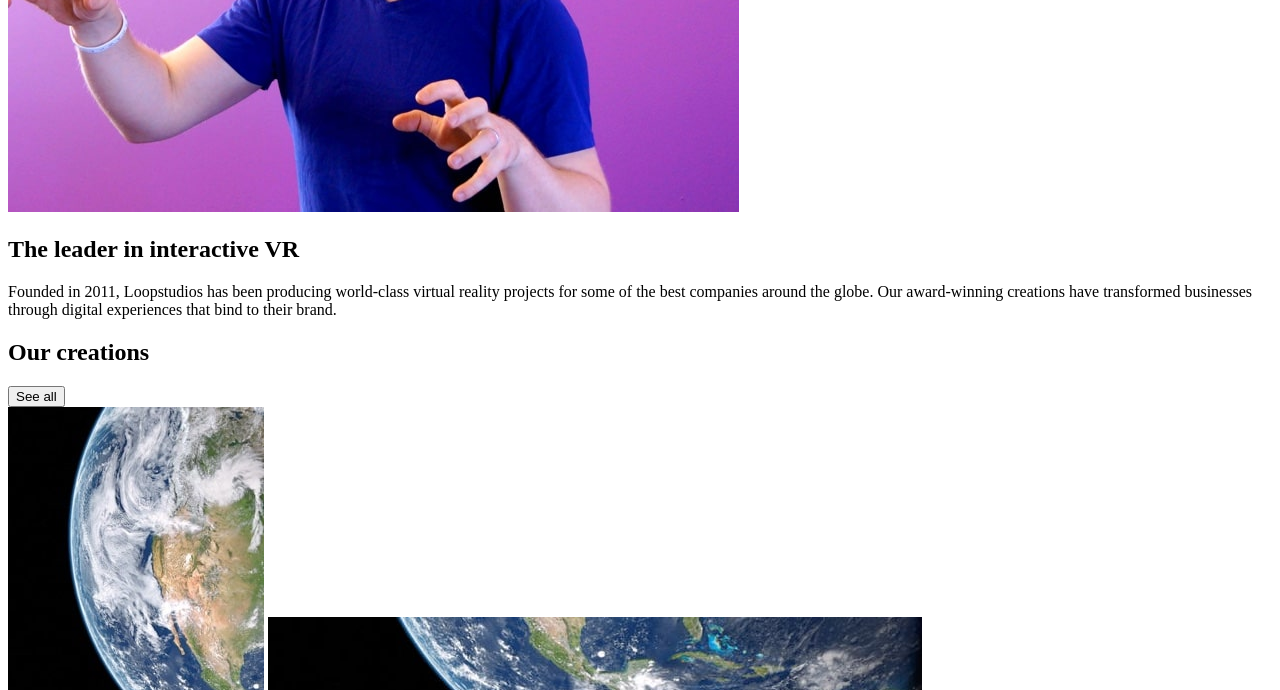
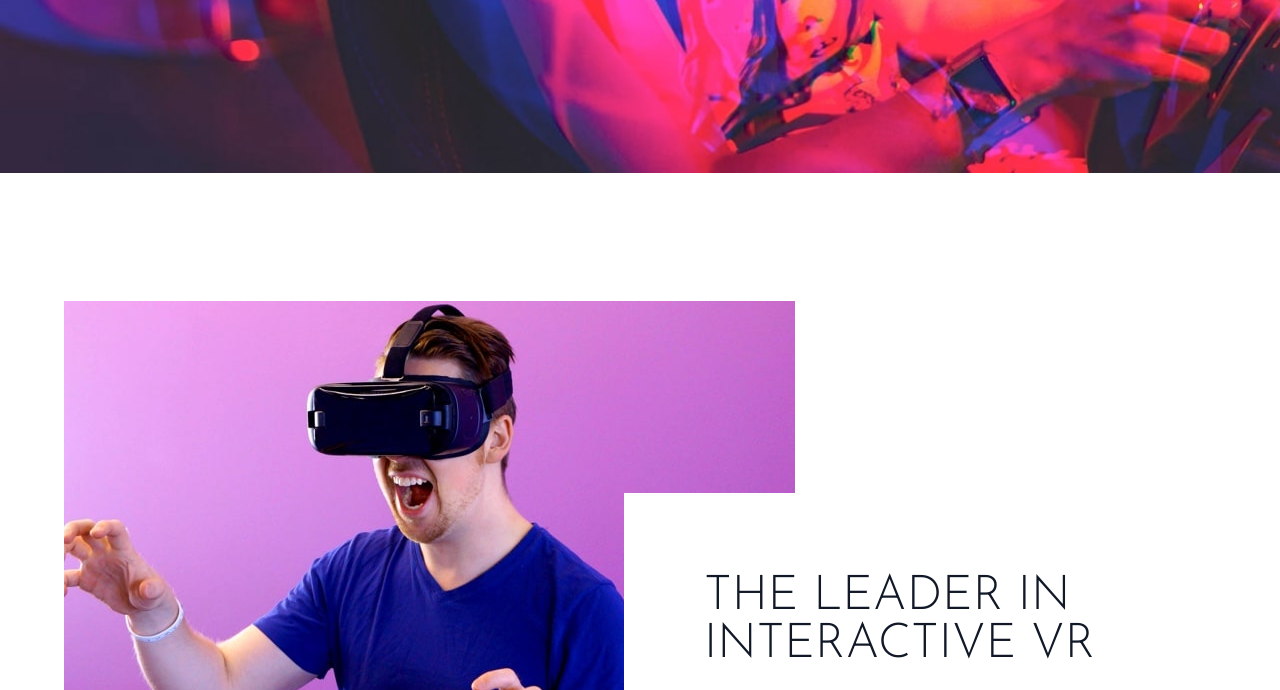
Before and after one commit to arbaaz-77/loopstudios, a plain HTML site: page index.html in a window 1280 px wide. Shown: the part 483-1173 px from the top of the page. Drawn offline with Linux system fonts and the light colour scheme; the site is published under a folder, as on GitHub Pages, so addresses that start at the root find nothing.

Commit message:
changed css file path

```diff
--- a/index.html
+++ b/index.html
@@ -20,7 +20,7 @@
     />
 
     <link rel="stylesheet" href="style.css" />
-    <link href="/dist/main.css" rel="stylesheet" />
+    <link href="dist/main.css" rel="stylesheet" />
     <script src="script.js" defer></script>
     <title>Loopstudios</title>
   </head>
```
